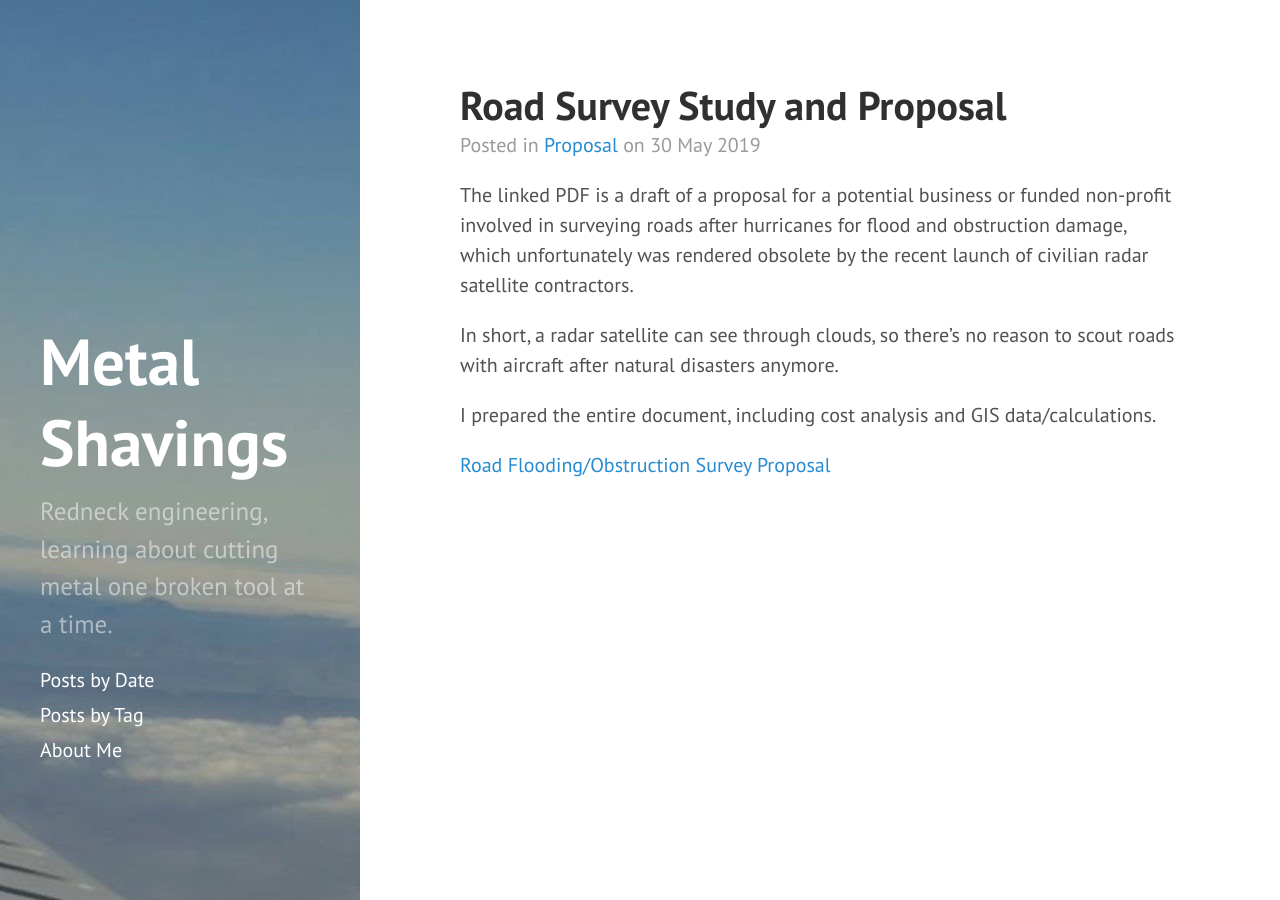
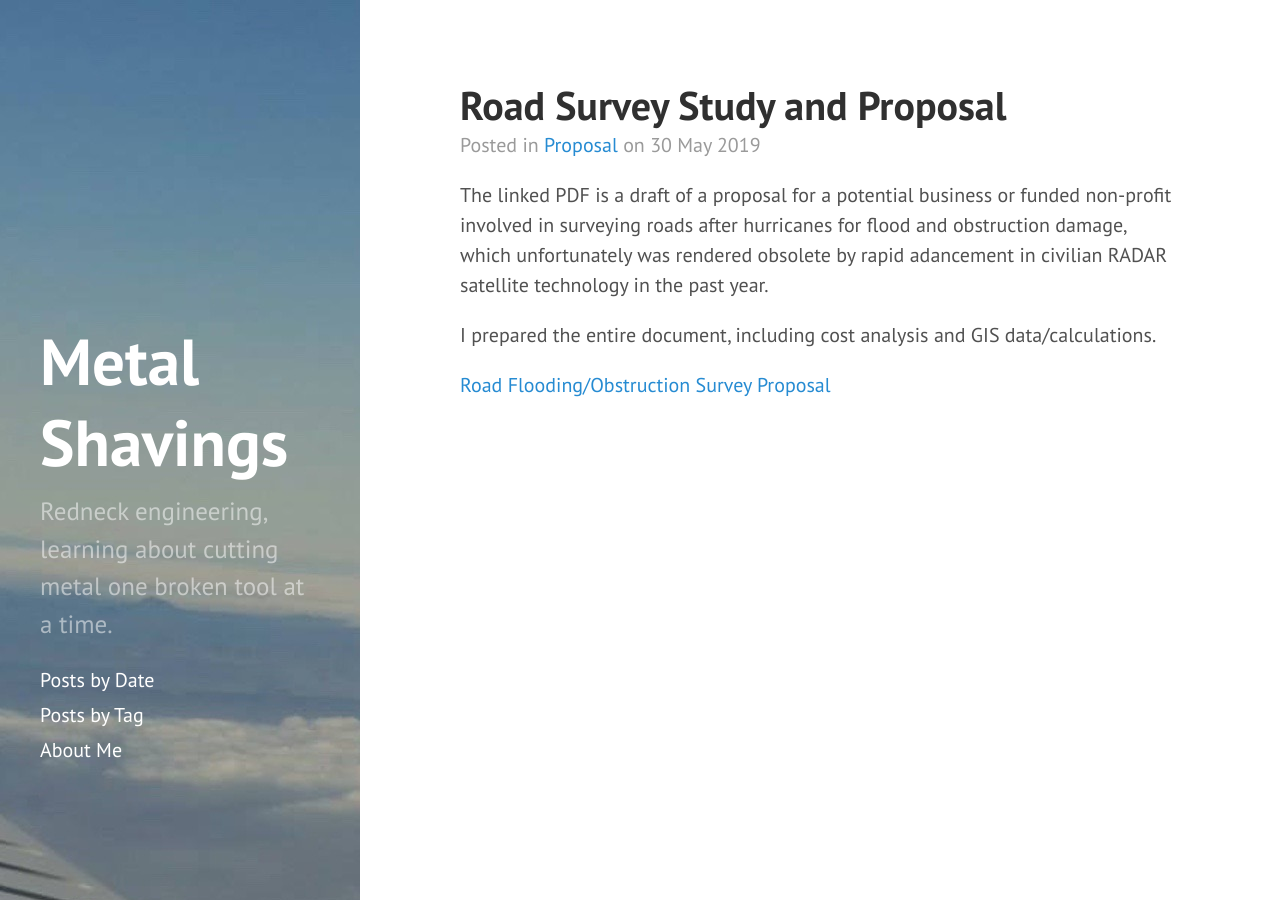
Before and after one commit to metalshavings/metalshavings, a Jekyll site: the page built from _posts/2019-05-30-Road-Survey-Proposal.md, in a window 1280 px wide. Built offline with Jekyll 4.4.1, drawn with Linux system fonts in a browser that asks for light colours.

Commit message:
Update 2019-05-30-Road-Survey-Proposal.md

```diff
--- a/_posts/2019-05-30-Road-Survey-Proposal.md
+++ b/_posts/2019-05-30-Road-Survey-Proposal.md
@@ -4,9 +4,7 @@ title: Road Survey Study and Proposal
 tags: Proposal
 ---
 
-The linked PDF is a draft of a proposal for a potential business or funded non-profit involved in surveying roads after hurricanes for flood and obstruction damage, which unfortunately was rendered obsolete by the recent launch of civilian radar satellite contractors.
-
-In short, a radar satellite can see through clouds, so there's no reason to scout roads with aircraft after natural disasters anymore.
+The linked PDF is a draft of a proposal for a potential business or funded non-profit involved in surveying roads after hurricanes for flood and obstruction damage, which unfortunately was rendered obsolete by rapid adancement in civilian RADAR satellite technology in the past year.
 
 I prepared the entire document, including cost analysis and GIS data/calculations.
 
```
